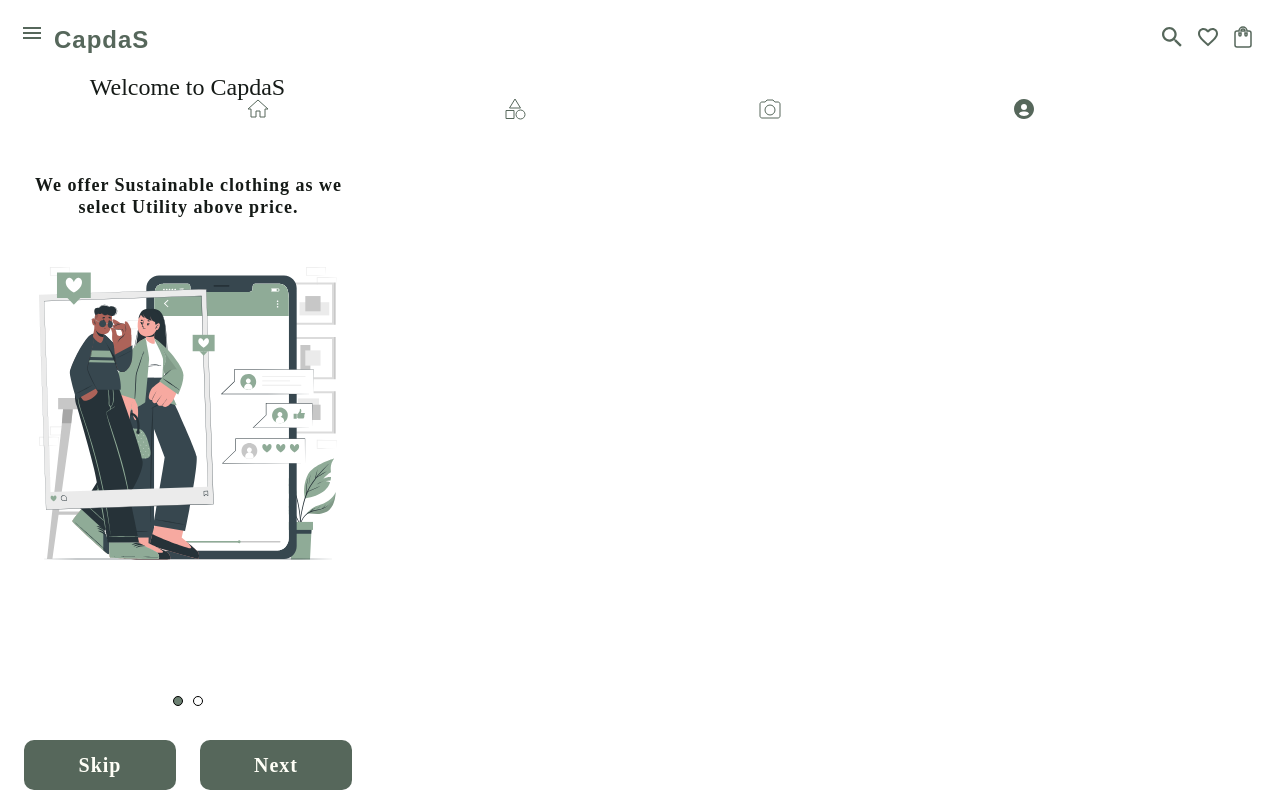
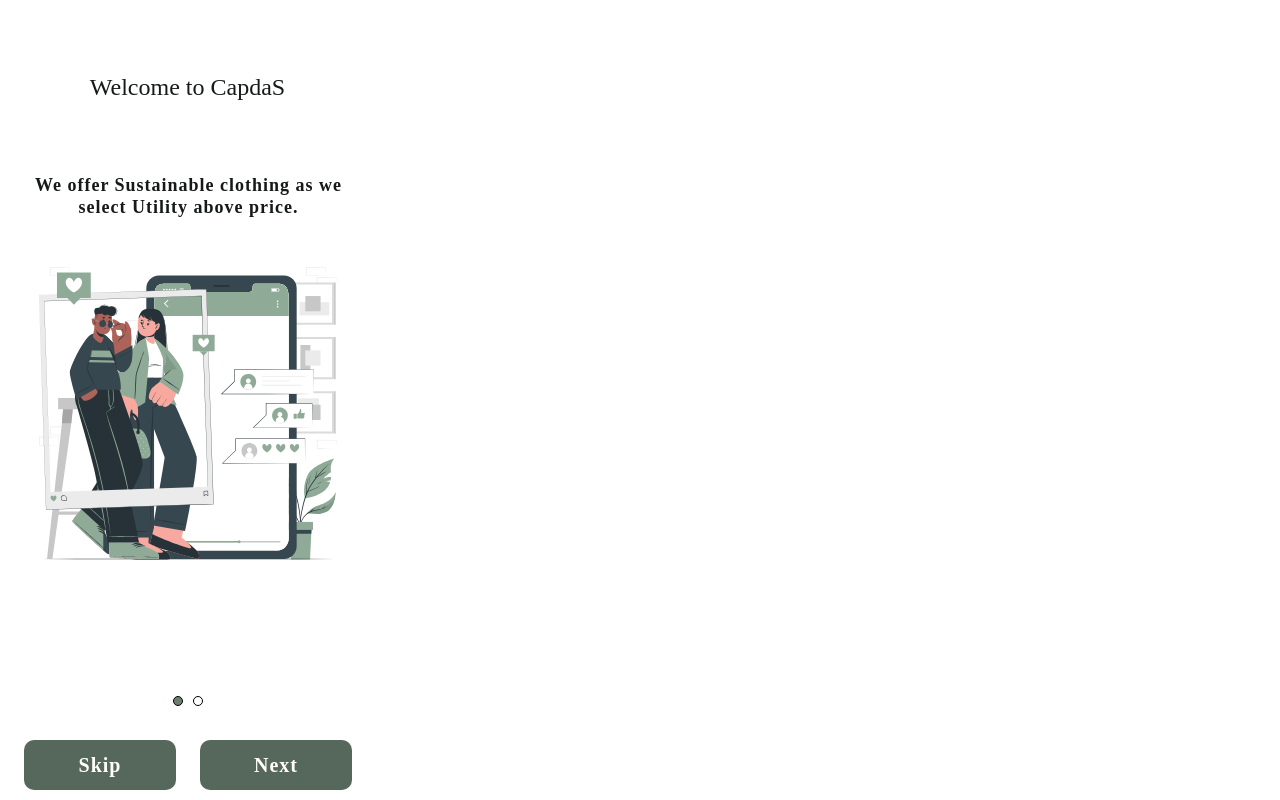
Before and after one commit to suvamAdhikary/Capdas-ECommerce, a React (Create React App) app in the folder client/capdas/: page / in a window 1280 px wide. Built offline with nearby package versions, Linux system fonts and the light colour scheme; a web font is replaced by a local one.

Commit message:
handle nav

```diff
--- a/client/capdas/src/CapdaS.jsx
+++ b/client/capdas/src/CapdaS.jsx
@@ -1,6 +1,6 @@
 
-import { Route, Routes } from "react-router-dom";
-import { useState } from "react";
+import { Route, Routes, useLocation } from "react-router-dom";
+import { useEffect, useState } from "react";
 
 import HeaderNav from "./components/navbar/HeaderNav";
 import FooterNav from "./components/navbar/FooterNav";
@@ -19,14 +19,29 @@
 import { Success } from "./successPage/Success";
 
 
+const noShowTop = ["/", "/ss2", "/signup", "/login", "/menu", "/newAddress", "/bag", "/payment", "/card", "/success"];
+const noShowBot = ["/", "/ss2", "/signup", "/login", "/menu", "/newAddress"];
+export default function CapdaS() {
+    const [showHeaderNav, setShowHeaderNav] = useState(true);
+    const [showFooterNav, setShowFooterNav] = useState(true);
 
-export default function CapdaS() {
-    const [showNav, setShowNav] = useState(true);
+    const location = useLocation();
+
+
+    useEffect(() => {
+
+        if(noShowTop.includes(location.pathname)) setShowHeaderNav(false);
+
+        if(noShowBot.includes(location.pathname)) setShowFooterNav(false);
+
+        return;
+
+    }, [location.pathname]);
 
 
     return (<>
 
-        { showNav ? <HeaderNav /> : null }
+        { showHeaderNav ? <HeaderNav /> : null }
 
         <Routes>
 
@@ -46,7 +61,7 @@
 
         </Routes>
 
-        {showNav ? <FooterNav /> : null}
+        {showFooterNav ? <FooterNav /> : null}
 
     </>)
 }
```
